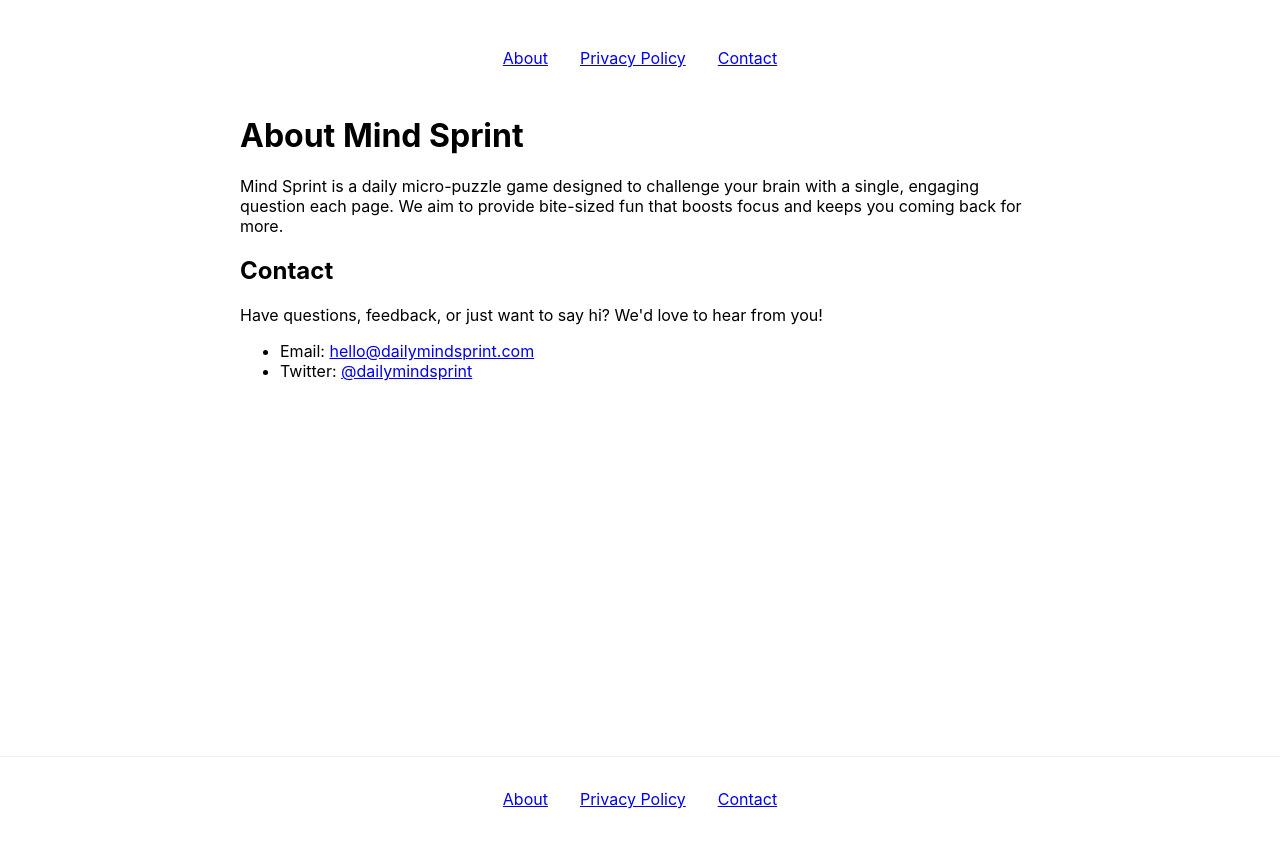
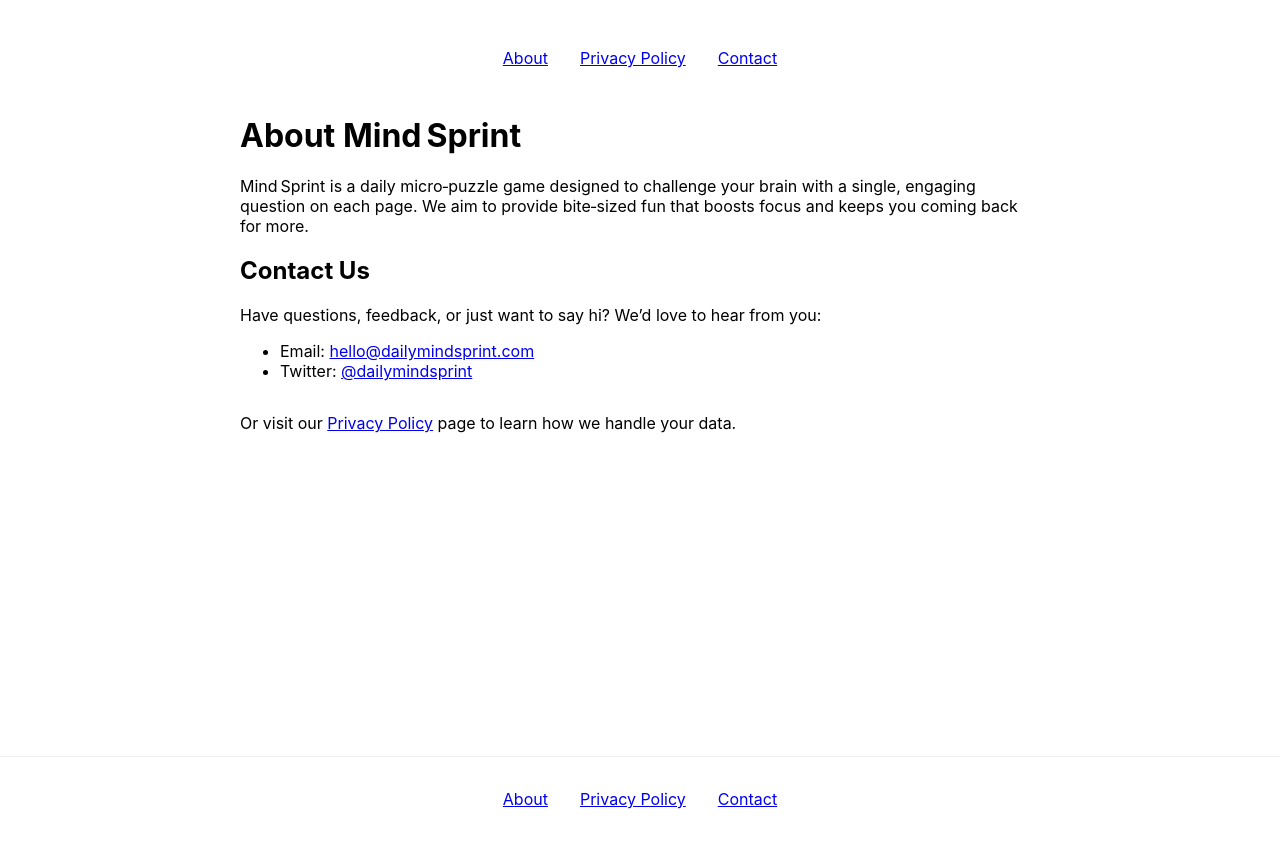
Before and after one commit to justinchase1984/mind-sprint, a Next.js app: page /about in a window 1280 px wide. Built offline with nearby package versions, Linux system fonts and the light colour scheme; no server answers.

Commit message:
Update about.tsx

```diff
--- a/pages/about.tsx
+++ b/pages/about.tsx
@@ -1,33 +1,59 @@
 // pages/about.tsx
-import Link from 'next/link';
-import Head from 'next/head';
+import Head from 'next/head'
+import Link from 'next/link'
 
 export default function About() {
   return (
     <>
       <Head>
-        <title>About & Contact | Mind Sprint</title>
-        <meta name="description" content="Learn about the team behind Mind Sprint and how to get in touch." />
+        <title>About & Contact | Mind Sprint</title>
+        <meta
+          name="description"
+          content="Learn about the team behind Mind Sprint and how to get in touch."
+        />
       </Head>
+
       <main style={{ maxWidth: 800, margin: '2rem auto', padding: '0 1rem' }}>
-        <h1>About Mind Sprint</h1>
+        <h1>About Mind Sprint</h1>
         <p>
-          Mind Sprint is a daily micro-puzzle game designed to challenge your brain with a single, engaging question each page. We aim to provide bite-sized fun that boosts focus and keeps you coming back for more.
+          Mind Sprint is a daily micro‑puzzle game designed to challenge your
+          brain with a single, engaging question on each page. We aim to
+          provide bite‑sized fun that boosts focus and keeps you coming back
+          for more.
         </p>
-        <h2>Contact</h2>
+
+        <h2>Contact Us</h2>
         <p>
-          Have questions, feedback, or just want to say hi? We'd love to hear from you!
+          Have questions, feedback, or just want to say hi? We’d love to hear
+          from you:
         </p>
         <ul>
-          <li>Email: <a href="mailto:hello@dailymindsprint.com">hello@dailymindsprint.com</a></li>
-          <li>Twitter: <a href="https://twitter.com/dailymindsprint" target="_blank" rel="noopener noreferrer">@dailymindsprint</a></li>
+          <li>
+            Email:{' '}
+            <a href="mailto:hello@dailymindsprint.com">
+              hello@dailymindsprint.com
+            </a>
+          </li>
+          <li>
+            Twitter:{' '}
+            <a
+              href="https://twitter.com/dailymindsprint"
+              target="_blank"
+              rel="noopener noreferrer"
+            >
+              @dailymindsprint
+            </a>
+          </li>
         </ul>
+
+        <p style={{ marginTop: '2rem' }}>
+          Or visit our&nbsp;
+          <Link href="/privacy">
+            <a>Privacy Policy</a>
+          </Link>
+          &nbsp;page to learn how we handle your data.
+        </p>
       </main>
     </>
-  );
+  )
 }
-
-// Reminder: add links to footer or main layout:
-// <footer style={{ textAlign: 'center', padding: '2rem 0' }}>
-//   <Link href="/about">About</Link> | <Link href="/privacy">Privacy Policy</Link>
-// </footer>
```
